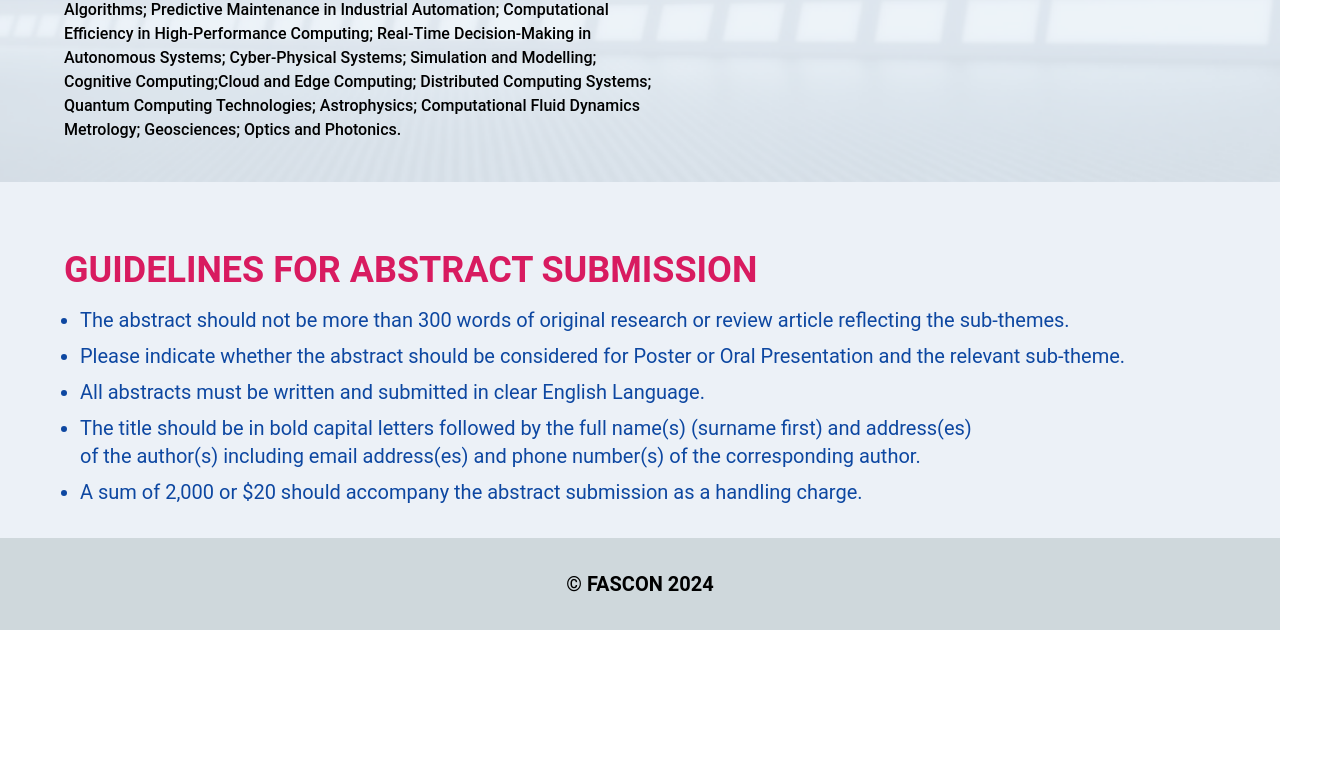
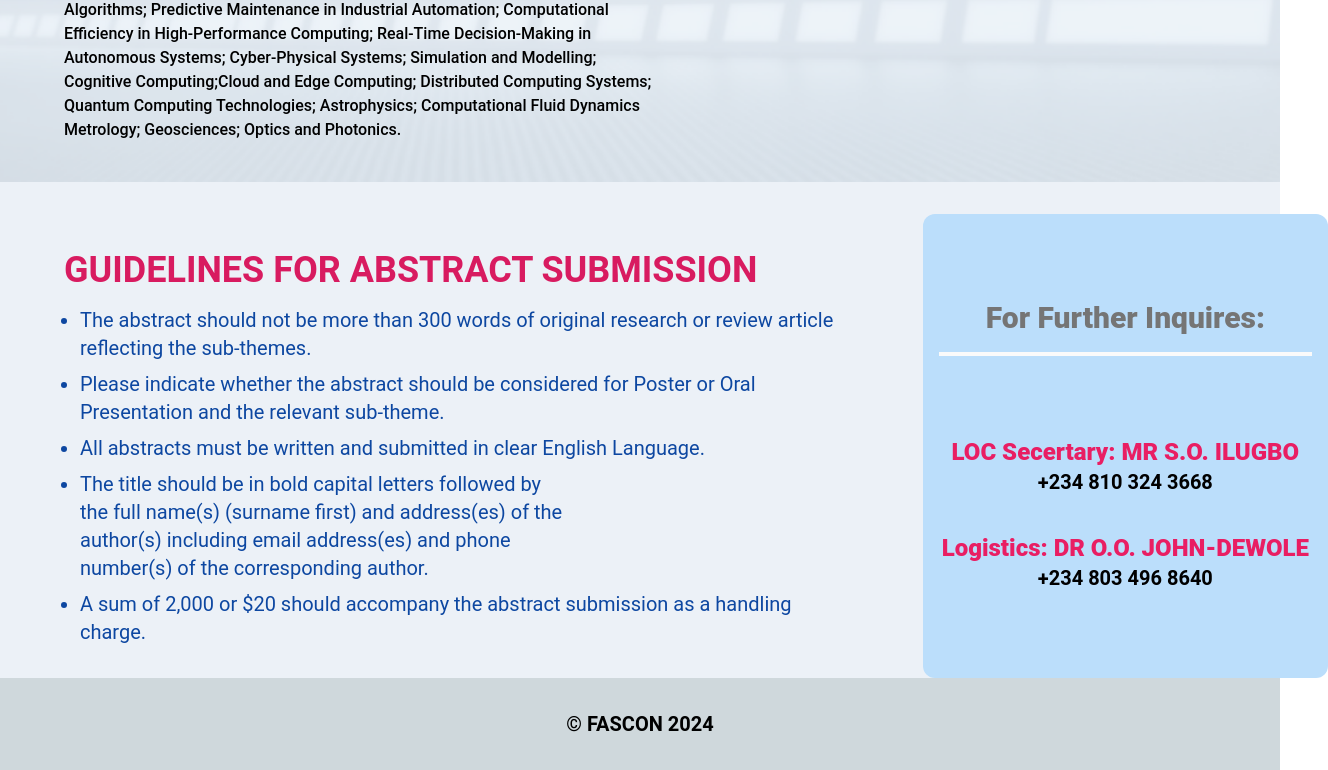
Before and after one commit to michael-ono/landing-page-fascon-2024, a React (Vite) app: page / in a window 1280 px wide. Shown: the part 2286-3056 px from the top of the page, 1328 px wide, since content can reach past the window. Before the commit the page ends 2916 px from the top, so only its background shows below. Built offline with nearby package versions, Linux system fonts and the light colour scheme; no server answers.

Commit message:
inquires implemented on homepage

```diff
--- a/src/components/Attending.jsx
+++ b/src/components/Attending.jsx
@@ -123,8 +123,8 @@ const Attending = () => {
         </div>
 
         {/* GUIDELINES */}
-        <div className="container w-full flex flex-col items-center pl-16 pt-4 text-blue-900">
-          <div className="w-full p-4 pl-0 mt-5">
+        <div className="container w-full grid grid-cols-3 items-center pl-16 pt-4 text-blue-900">
+          <div className="w-full p-4 pl-0 mt-5 col-span-2">
             <h2 className="text-4xl text-pink-600 font-bold mb-4">GUIDELINES FOR ABSTRACT SUBMISSION</h2>
             <ul className="list-disc text-xl pl-4 mb-4">
               <li className="mb-2">
@@ -144,6 +144,20 @@ const Attending = () => {
               </li>
             </ul>
           </div>
+
+          <div className="px-4 py-4 ml-12 w-full h-full bg-blue-100 place-content-center rounded-xl text-center text-white space-y-4 col-span-1 ">
+            <h1 className="text-3xl font-extrabold text-gray-600 place-content-start align-top">For Further Inquires:</h1>
+            <div className='w-full border-b-4 border-gray-50'></div>
+            <div className="flex flex-col pb-5 pt-16">
+              <h1 className="text-2xl font-extrabold text-pink-500">LOC Secertary: MR S.O. ILUGBO</h1>
+              <p className="text-xl text-black font-semibold">+234 810 324 3668</p>
+            </div>
+            <div className="flex flex-col">
+              <h1 className="text-2xl font-extrabold text-pink-500">Logistics: DR O.O. JOHN-DEWOLE</h1>
+              <p className="text-xl text-black font-semibold">+234 803 496 8640</p>
+            </div>
+          </div>
+
         </div>
 
       </div>
```
